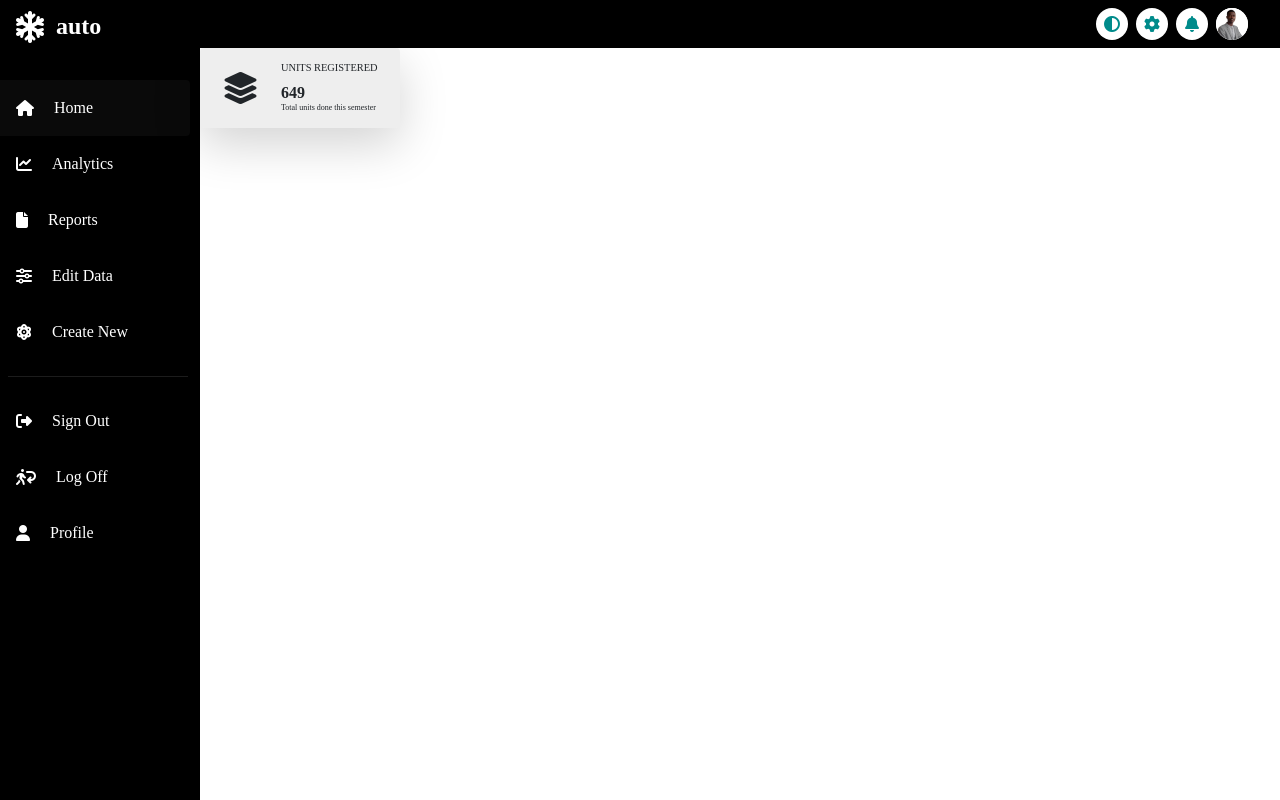
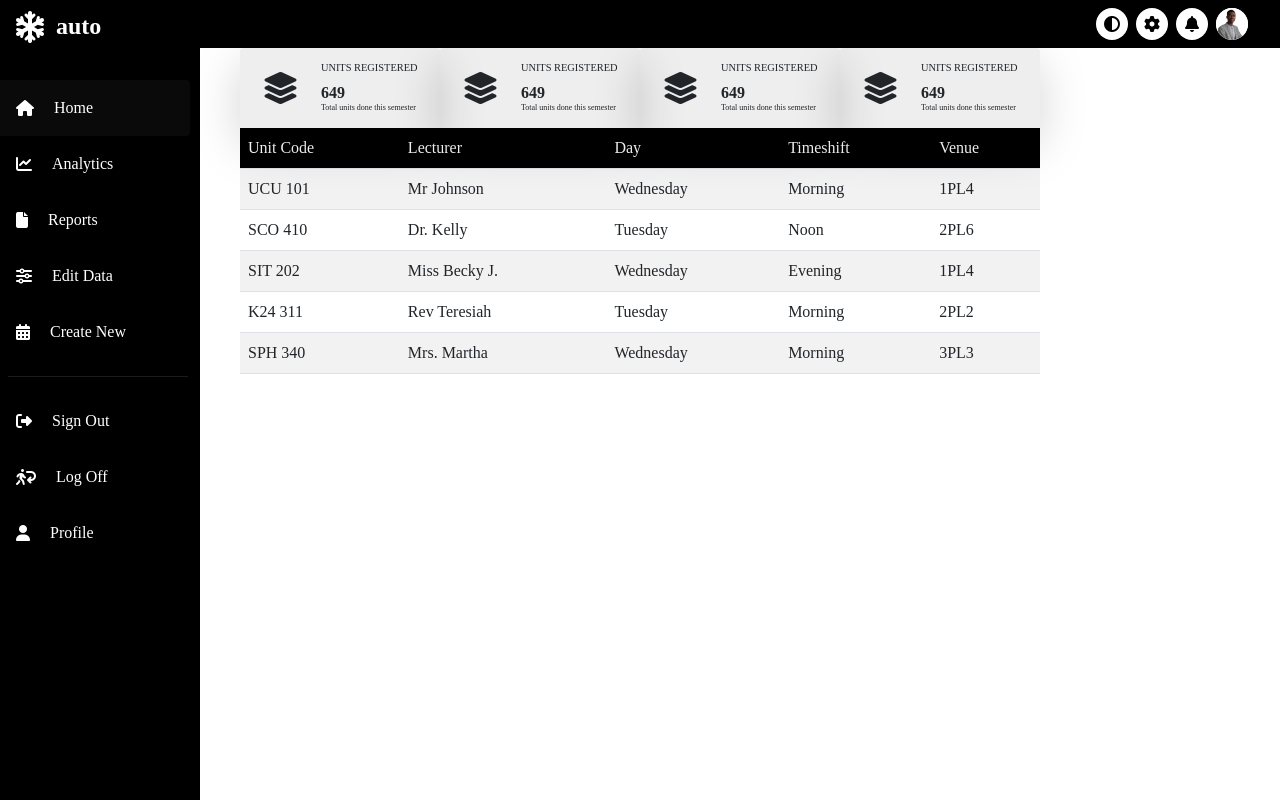
Before and after one commit to smartsimon26/Timetabler.io, a PHP site: page / in a window 1280 px wide. Run offline with PHP 8.4, Linux system fonts and the light colour scheme; some libraries are stand-ins or nearby versions.

Commit message:
Co-authored-by: Peter Ndungu <Peter-Wanjama@users.noreply.github.com>

```diff
--- a/index.html
+++ b/index.html
@@ -32,7 +32,7 @@
                     <div class="navlink analytics"><i class="fa fa-chart-line"></i><li>Analytics</i></li></div>
                     <div class="navlink reports"><i class="fa fa-file" aria-hidden="true"></i><li>Reports</li></div>
                     <div class="navlink edit"><i class="fa fa-sliders" aria-hidden="true"></i><li>Edit Data</li></div>
-                    <div class="navlink create"><i class="fa fa-atom" aria-hidden="true"></i><li>Create New</li></div>
+                    <div class="navlink create"><i class="fas fa-calendar-days"></i><li>Create New</li></div>
                     <hr>
                     <div class="navlink edit"><i class="fa fa-right-from-bracket" aria-hidden="true"></i><li>Sign Out</li></div>
                     <div class="navlink create"><i class="fa fa-person-walking-arrow-loop-left" aria-hidden="true"></i><li>Log Off</li></div>
@@ -42,8 +42,8 @@
     </aside>
     <div class="viewpoint">
         <div class="content">
-            <div class="livestats">
-                <div class="ccard col-lg-10 shadow-lg">
+            <div class="livestats g-lg-5">
+                <div class="ccard shadow-lg">
                     <i class="fas fa-layer-group"></i>
                     <div class="card-content">
                         <h1>UNITS REGISTERED</h1>
@@ -51,6 +51,38 @@
                         <p>Total units done this semester</p>
                     </div>
                 </div>
+                <div class="ccard shadow-lg">
+                    <i class="fas fa-layer-group"></i>
+                    <div class="card-content">
+                        <h1>UNITS REGISTERED</h1>
+                        <h2>649</h2>
+                        <p>Total units done this semester</p>
+                    </div>
+                </div>
+                <div class="ccard shadow-lg">
+                    <i class="fas fa-layer-group"></i>
+                    <div class="card-content">
+                        <h1>UNITS REGISTERED</h1>
+                        <h2>649</h2>
+                        <p>Total units done this semester</p>
+                    </div>
+                </div>
+                <div class="ccard shadow-lg">
+                    <i class="fas fa-layer-group"></i>
+                    <div class="card-content">
+                        <h1>UNITS REGISTERED</h1>
+                        <h2>649</h2>
+                        <p>Total units done this semester</p>
+                    </div>
+                </div>
+            </div>
+            <div class="finaltimetable">
+                <table class="table table-hover table-striped align-middle mb-0 bg-white">
+                    <thead class="bg-black text-white" id="thead">
+                    </thead>
+                    <tbody id="tbody">
+                    </tbody>
+                </table>
             </div>
         </div>
     </div>
@@ -76,26 +108,6 @@
 
 
 
-
-
-
-
-        <!-- <table>
-            <thead id="thead">
-
-            </thead>
-            <tbody id="tbody">
-            </tbody>
-         </table> -->
-
-
-
-
-
-
-
-
-
     <script src="script.js"></script>
 </body>
 </html>
--- a/script.js
+++ b/script.js
@@ -1,26 +1,26 @@
-fetch("Units.json")
-.then(function(response){
-   return response.json();
-})
+// fetch("Units.json")
+// .then(function(response){
+//    return response.json();
+// })
 
 
-.then(function(Units){
-   let placeholder = document.querySelector("#data-output");
-   let out = "";
-   for(let unit of Units){
-      out += `
-         <tr>
-            <td>${unit.code}</td>
-            <td>${unit.lecturer}</td>
-            <td>${unit.day}</td>
-            <td>${unit.timeshift}</td>
-            <td>${unit.venue}</td>
-         </tr>
-      `;
-   }
+// .then(function(Units){
+//    let placeholder = document.querySelector("#data-output");
+//    let out = "";
+//    for(let unit of Units){
+//       out += `
+//          <tr>
+//             <td>${unit.code}</td>
+//             <td>${unit.lecturer}</td>
+//             <td>${unit.day}</td>
+//             <td>${unit.timeshift}</td>
+//             <td>${unit.venue}</td>
+//          </tr>
+//       `;
+//    }
 
-   placeholder.innerHTML = out;
-});
+//    placeholder.innerHTML = out;
+// });
 
 var curriculum = [
     {
--- a/style.css
+++ b/style.css
@@ -28,7 +28,7 @@ nav{
 .menu i{
     width: 2rem;
     height: 2rem;
-    color: darkcyan;
+    color: #000;
     display: flex;
     justify-content: center;
     align-items: center;
@@ -55,18 +55,6 @@ nav{
     width: 100%;
     height: 20rem;
     margin-top: .2rem;
-}
-table{
-    width: 100%;
-    border: 2px solid black;
-}
-table tr{
-    margin: .2rem;
-    border: 2px solid black;
-}
-table tr td{
-    background-color: aliceblue;
-    border: 2px solid black;
 }
 .sidemenu{
     position: absolute;
@@ -109,7 +97,6 @@ table tr td{
     font-size: 1.5rem;
     padding-top: 0.75rem;
     width: auto;
-
 }
 .navlinks{
     position: relative;
@@ -144,9 +131,29 @@ table tr td{
     color: #ffffff6e;
 }
 .viewpoint{
-    position: absolute;
-    left: 12.5rem;
+    position: relative;
     top: 3rem;
+
+    display: flex;
+    flex-wrap: wrap;
+    justify-content: center;
+    align-items: center;
+}
+.content{
+    position: relative;
+    display: flex;
+    flex-direction: column;
+    flex-wrap: nowrap;
+    justify-content: center;
+}
+.livestats{
+    position: relative;
+    display: flex;
+    flex-wrap: wrap;
+    justify-content: center;
+    align-items: center;
+    width: 100%;
+    height: auto;
 }
 .ccard{
     position: relative;
```
